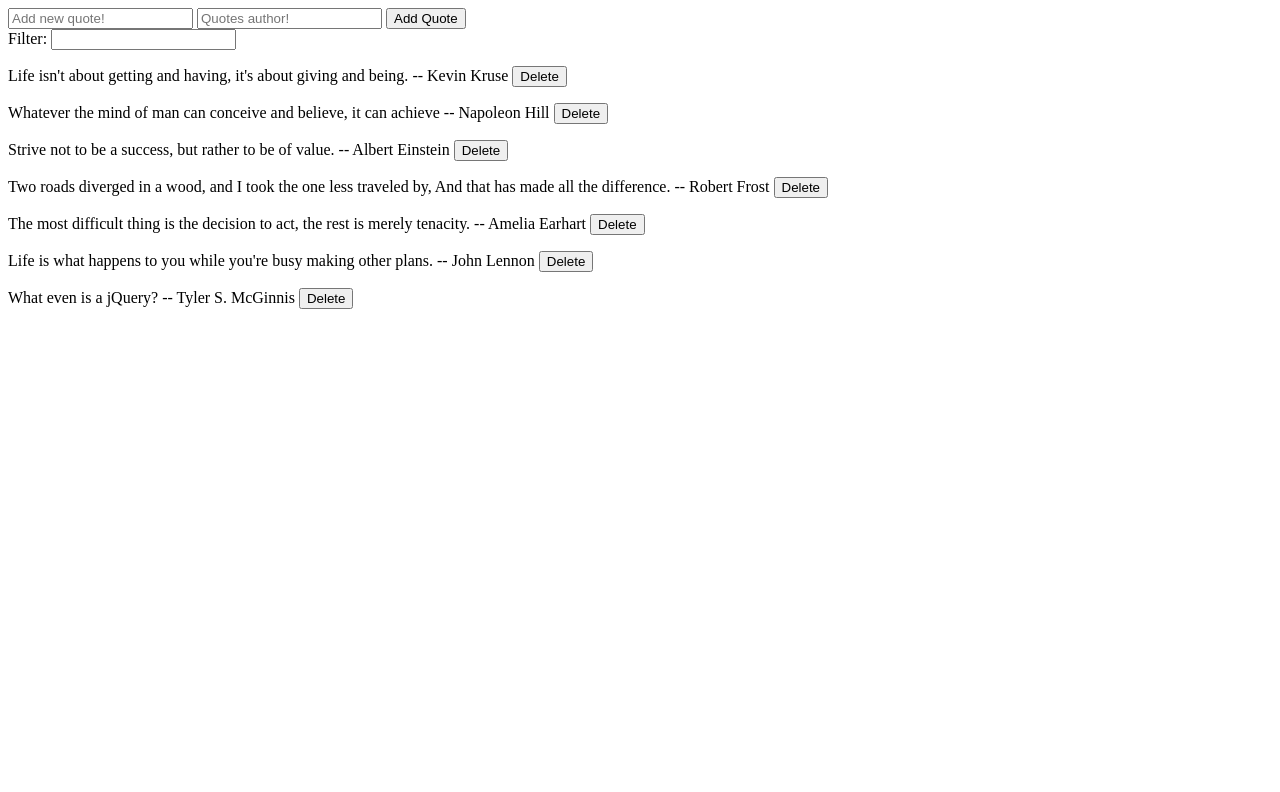
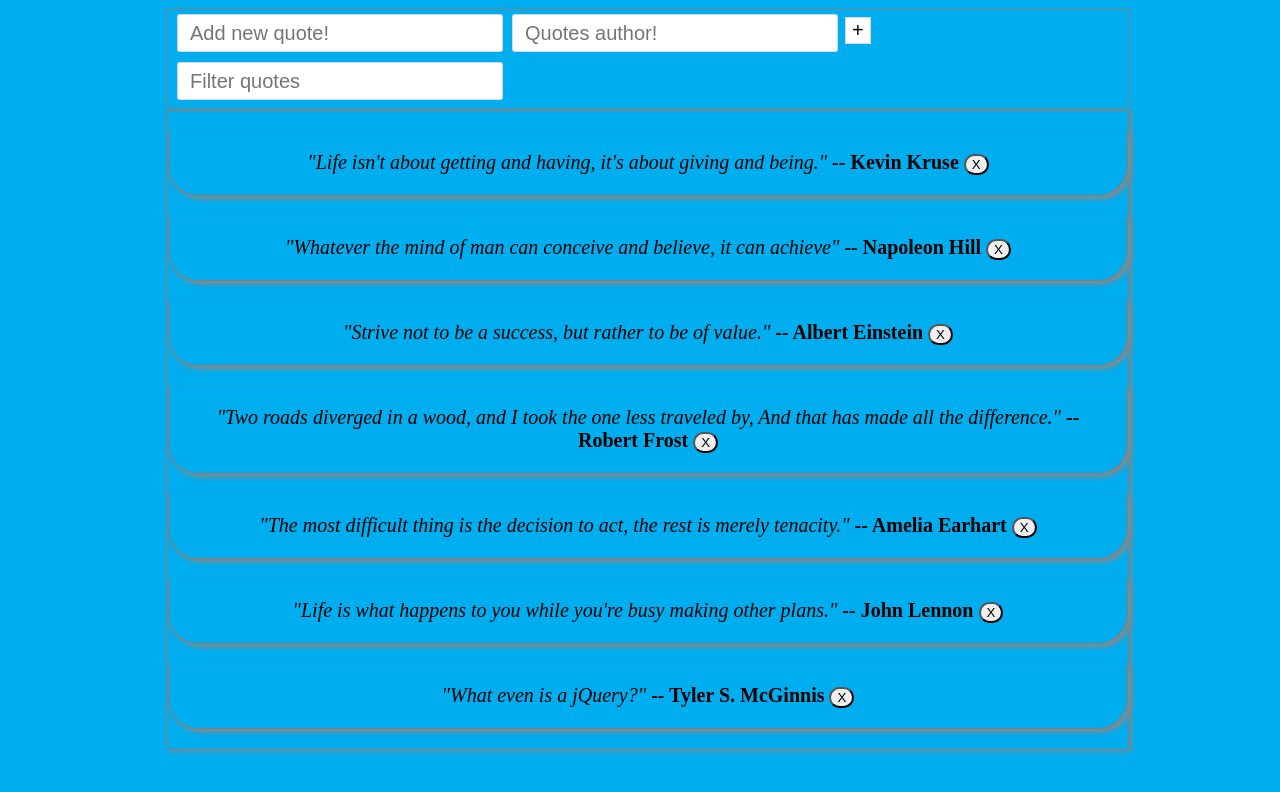
Before and after one commit to Deadhead84/quoteBook, a plain HTML site: page index.html in a window 1280 px wide. Drawn offline with nearby package versions, Linux system fonts and the light colour scheme.

Commit message:
added styles

```diff
--- a/css/style.css
+++ b/css/style.css
@@ -0,0 +1,74 @@
+html, body {
+  background-color: #00ADEF;
+  width: 100%;
+  height: 100%;
+}
+
+.form {
+width: 75%;
+height: 100px;
+margin: 0 auto;
+border: 1px solid gray;
+}
+
+.quoteInput {
+  width: 300px;
+  height: 20px;
+  margin-top: 5px;
+  margin-left: 9px;
+  float: left;
+  border: 1px solid rgba(0,0,0,.15);
+  border-radius: 3px;
+  /*background-color: #b3e7f9;*/
+  padding: .5rem .75rem;
+  font-size: 20px;
+}
+
+.addQuote {
+  font-size: 20px;
+  margin-top: 8px;
+  margin-left: 7px;
+  background-color: white;
+  border: 1px solid rgba(0,0,0,.15);
+  cursor: pointer;
+}
+
+#filter {
+  width: 300px;
+  height: 20px;
+  margin-left: 9px;
+  border: 1px solid rgba(0,0,0,.15);
+  padding: .5rem .75rem;
+  border-radius: 3px;
+  font-size: 20px;
+}
+p {
+  font-size: 20px;
+  text-align: center;
+  border-left: 1px solid gray;
+  border-right: 1px solid gray;
+  border-bottom: 1px solid gray;
+  padding: 20px;
+  border-bottom-left-radius: 30px;
+  border-bottom-right-radius: 30px;
+  box-shadow: 3px 3px 5px #888888;
+}
+
+.quoteDisplay {
+  width: 75%;
+  border: 1px solid gray;
+  margin: 0 auto;
+  box-shadow: 2px 1px 5px #888888;
+}
+
+.text {
+  font-style: italic;
+}
+
+.author {
+  font-weight: bold;
+}
+
+#delete {
+  border-radius: 50px;
+}
--- a/index.html
+++ b/index.html
@@ -7,20 +7,28 @@
   </head>
   <body ng-controller="MainCtrl">
 
+  <div class="form">
+    <div>
+      <input class="quoteInput" type="text" placeholder="Add new quote!" ng-model='newQuoteText'>
+    </div>
+    <div>
+      <input class="quoteInput" type="text" placeholder="Quotes author!" ng-model='newQuoteAuthor'>
+      <button class="addQuote" ng-click="addQuote()">+</button>
+    </div>
 
-    <input type="text" placeholder="Add new quote!" ng-model='newQuoteText'>
-     <input type="text" placeholder="Quotes author!" ng-model='newQuoteAuthor'>
-     <button ng-click="addQuote()">Add Quote</button>
      <div>
-       Filter: <input type="text" ng-model='filterText'/>
+       <br>
+       <input id="filter" placeholder="Filter quotes" type="text" ng-model='filterText'/>
      </div>
+  </div>
 
-    <p ng-repeat = "quote in quotes | filter: filterText">
-     <span class = 'text'>{{quote.text}}</span>
-     <span class = 'author'> -- {{quote.author}}</span>
-     <button ng-click = "deleteMe(quote.text)">Delete</button>
-    </p>
-
+     <div class="quoteDisplay">
+        <p ng-repeat = "quote in quotes | filter: filterText">
+         <span class='text'>"{{quote.text}}"</span>
+         <span class='author'> -- {{quote.author}}</span>
+         <button id="delete" ng-click = "deleteMe(quote.text)">X</button>
+        </p>
+      </div>
 
   <script src="https://ajax.googleapis.com/ajax/libs/angularjs/1.5.8/angular.min.js"></script>
   <script src="js/app.js"></script>
```
